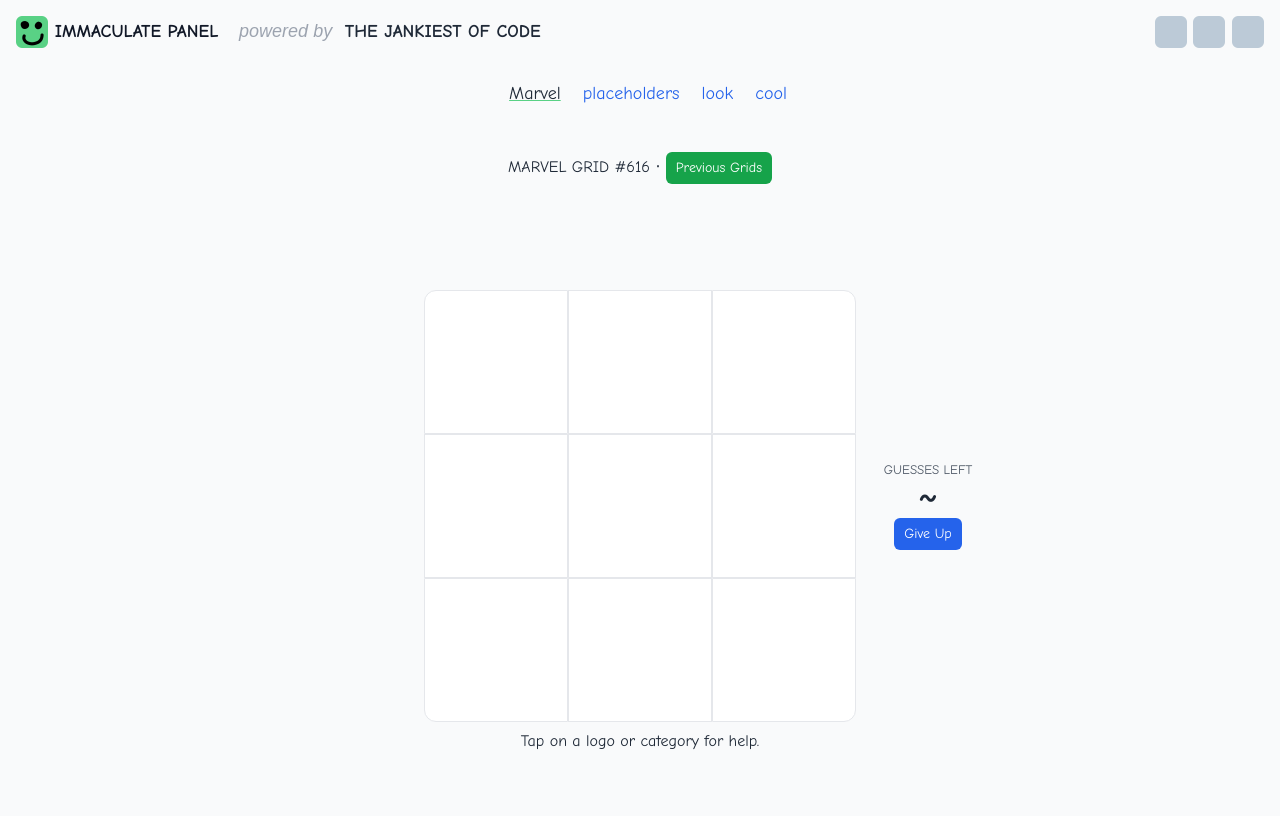
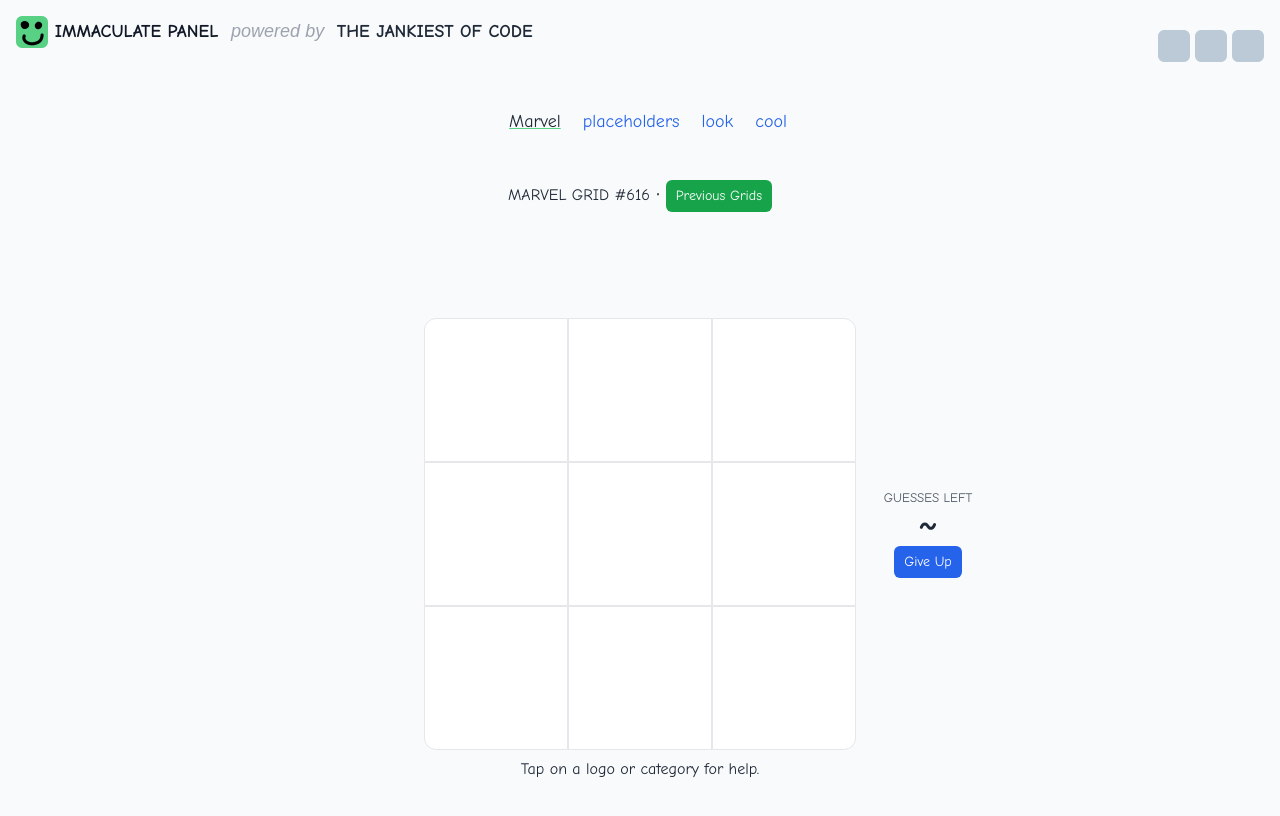
Before and after one commit to aspirito2015/ImmaculatePanel, a plain HTML site: page index.html in a window 1280 px wide. Drawn offline with nearby package versions, Linux system fonts and the light colour scheme; no server answers.

Commit message:
Fix header formatting for logo

```diff
--- a/styles/mystyle.css
+++ b/styles/mystyle.css
@@ -187,6 +187,15 @@
 .header div.right {
     float: right;
     padding: 1rem;
+    height: 60px;
+    display: grid;
+    grid-template-columns: auto auto auto;
+    grid-gap: 5px;
+}
+
+div.right>img {
+    margin-top: auto;
+    margin-bottom: auto;
 }
 
 img {
@@ -205,7 +214,7 @@
     font-weight: lighter;
     font-size: large;
     margin-right: 0.375rem;
-    margin-left: 0.875rem;
+    margin-left: 0.375rem;
 }
 
 h3 {
```
